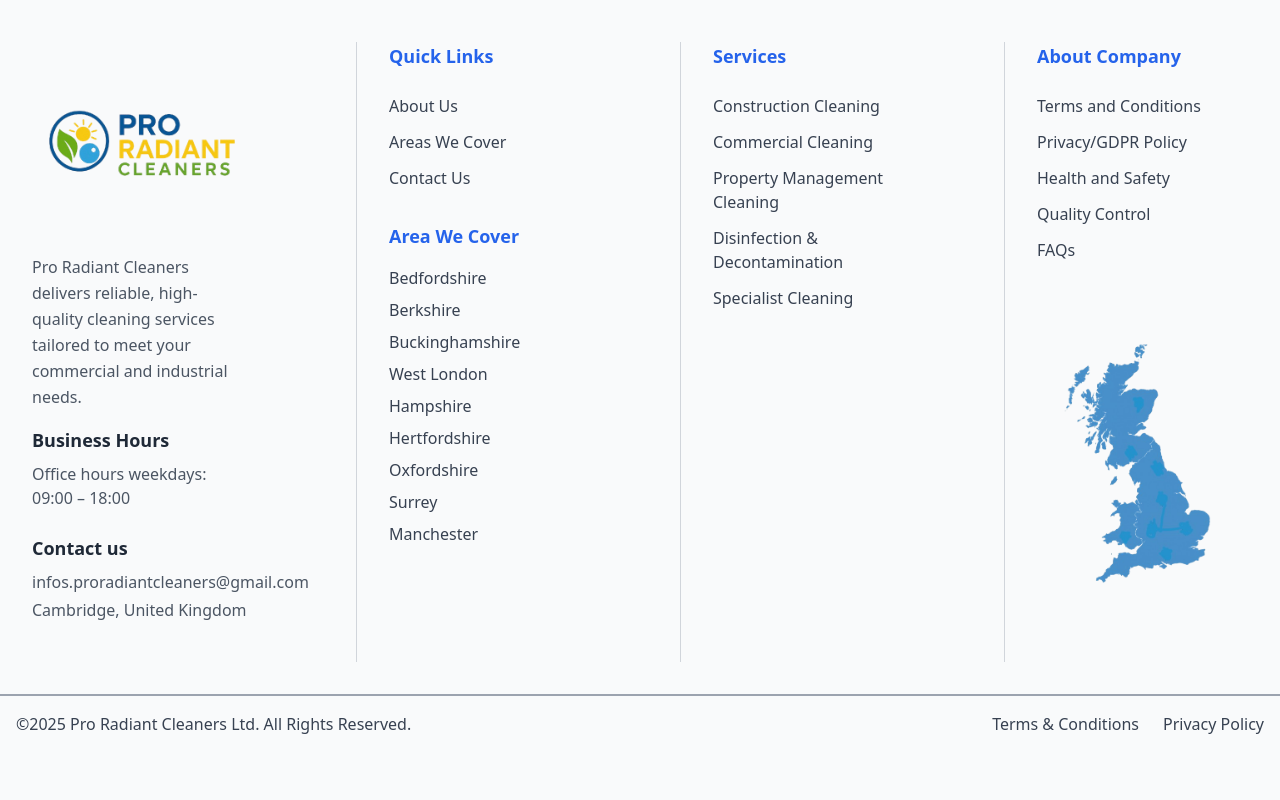
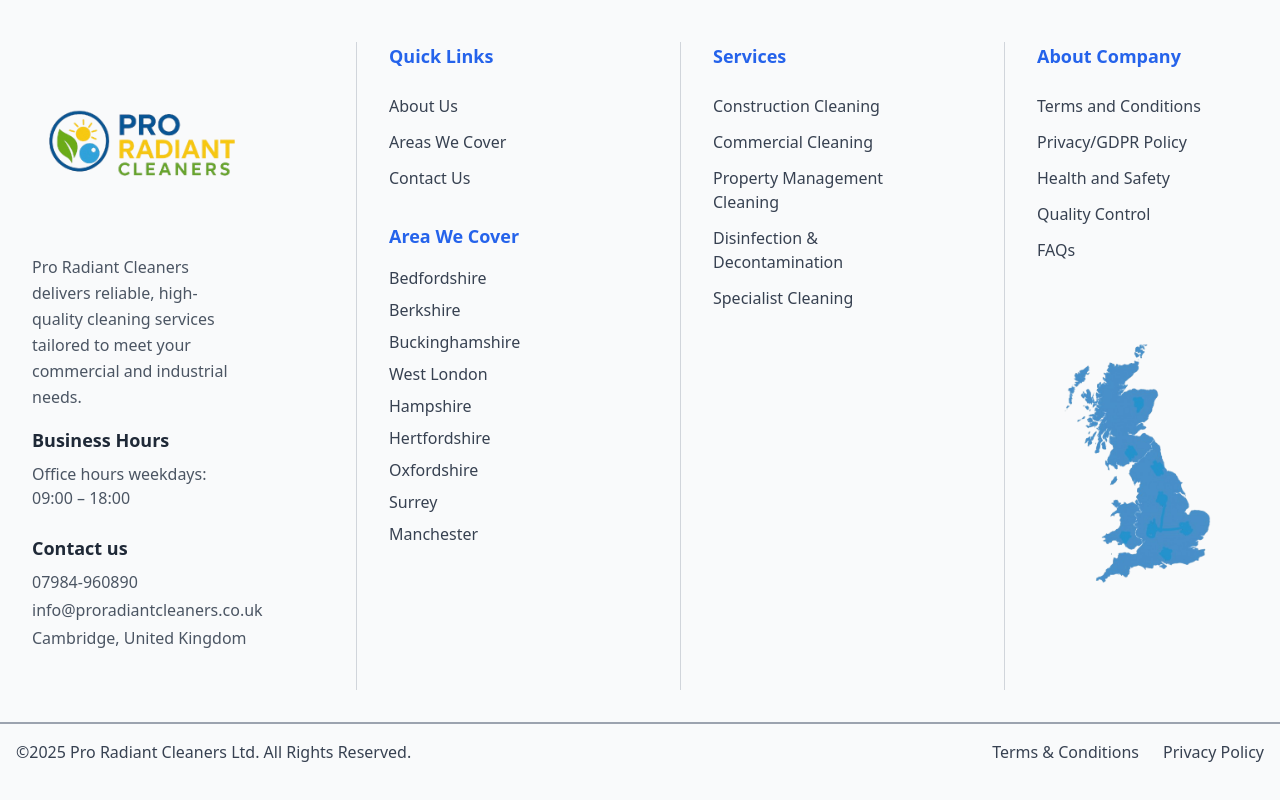
Before and after one commit to ArsiAslam/ProRadiantCleaner, a React (Create React App) app: page / in a window 1280 px wide. Shown: the part 10592-11392 px from the top of the page. Built offline with nearby package versions, Linux system fonts and the light colour scheme; the HTML template or start-up script is replaced by a standard one.

Commit message:
Update Footer.jsx

```diff
--- a/src/components/Footer.jsx
+++ b/src/components/Footer.jsx
@@ -28,8 +28,8 @@ const Footer = () => (
           <div className="mb-6 pb-4">
             <h4 className="font-bold text-gray-800 mb-2 text-lg">Contact us</h4>
             <div className="space-y-1 text-gray-600 text-base">
-              <p></p>
-              <p>infos.proradiantcleaners@gmail.com</p>
+              <p>07984-960890</p>
+              <p>info@proradiantcleaners.co.uk</p>
               <p>Cambridge, United Kingdom</p>
             </div>
           </div>
```
